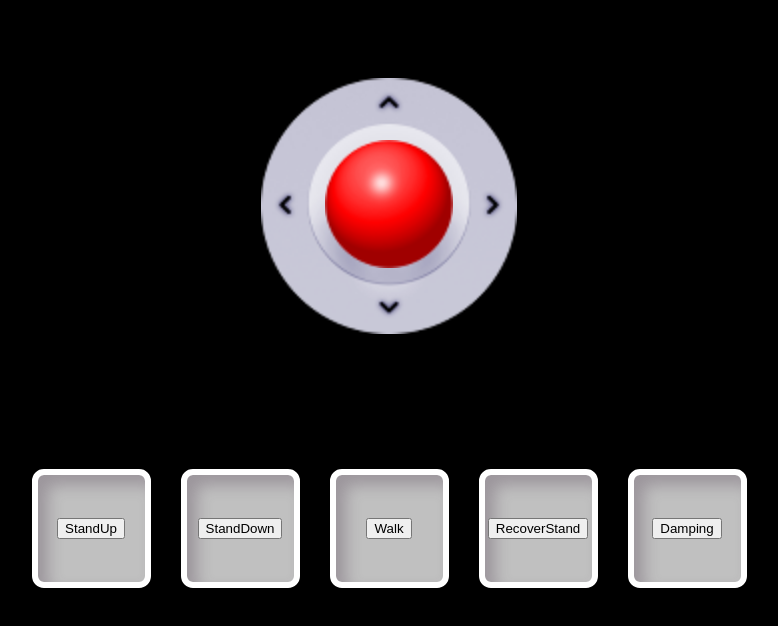
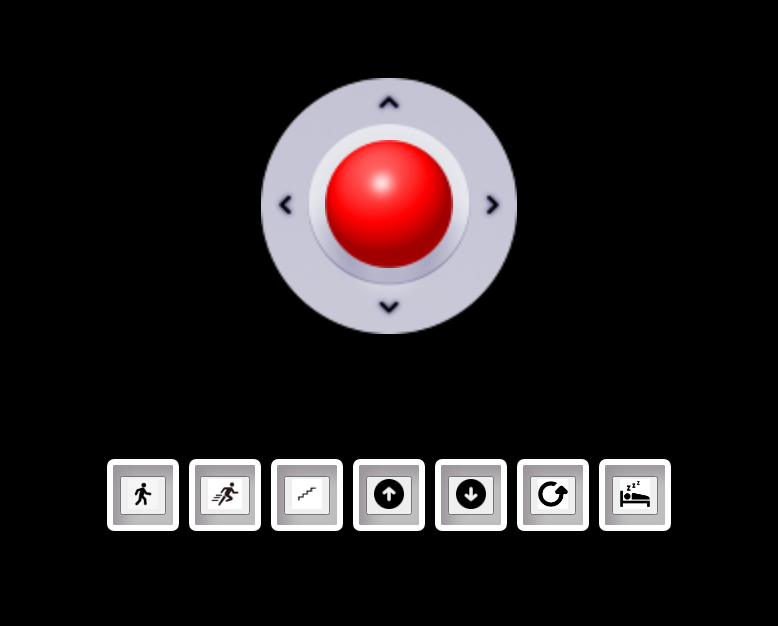
Before and after one commit to maggusscheppi/Go1, a plain HTML site: page Unitree/autostart/webMonitor/dist/myDog/index.html in a window 1280 px wide. Shown: the whole page, without its empty margins (251-1029 px from the left). Drawn offline with Linux system fonts and the light colour scheme.

Commit message:
Add files via upload
changing button descriptions to pics

```diff
--- a/Unitree/autostart/webMonitor/dist/myDog/boxes.css
+++ b/Unitree/autostart/webMonitor/dist/myDog/boxes.css
@@ -18,14 +18,14 @@ body {
 
 .item {
 	float: left;
-	width: 77px;
-	height: 77px;
+	width: 50px;
+	height: 50px;
 	background-color: #C0C0C0;
 	border: 6px solid white;
 	border-radius: 10%;
 	color: white;
-	margin: 15px;
-	padding: 15px;
+	margin: 5px;
+	padding: 5px;
 	text-align: center;
 	display: flex;
 	align-items: center;
--- a/Unitree/autostart/webMonitor/dist/myDog/index.html
+++ b/Unitree/autostart/webMonitor/dist/myDog/index.html
@@ -20,15 +20,19 @@
 </div>
 
 <div class="container">
-	<div class="item" id="forward"><button onclick="javascript:sendData('controller/action','standUp');">StandUp</button>
+	<div class="item" id="left"><button onclick="javascript:sendData('controller/action','walk');"><img src='walk.jpg' height=30px;/></button>
 	</div>
-	<div class="item" id="backward"><button onclick="javascript:sendData('controller/action','standDown');">StandDown</button>
+	<div class="item" id="left"><button onclick="javascript:sendData('controller/action','run');"><img src='run.jpg' height=30px;/></button>
 	</div>
-	<div class="item" id="left"><button onclick="javascript:sendData('controller/action','walk');">Walk</button>
+	<div class="item" id="left"><button onclick="javascript:sendData('controller/action','climb');"><img src='stairs.jpg' height=30px;/></button>
 	</div>
-	<div class="item" id="right"><button onclick="javascript:sendData('controller/action','recoverStand');">RecoverStand</button>
+	<div class="item" id="forward"><button onclick="javascript:sendData('controller/action','standUp');"><img src='up.png' height=30px;/></button>
 	</div>
-	<div class="item" id="stop"><button onclick="javascript:sendData('controller/action','damping');">Damping</button>
+	<div class="item" id="backward"><button onclick="javascript:sendData('controller/action','standDown');"><img src='down.png' height=30px;/></button>
+	</div>
+	<div class="item" id="right"><button onclick="javascript:sendData('controller/action','recoverStand');"><img src='recover.png' height=30px;/></button>
+	</div>
+	<div class="item" id="stop"><button onclick="javascript:sendData('controller/action','damping');"><img src='damping.png' height=30px;/></button>
 	</div>
 	<script type="text/javascript">connect();</script>
 
```
Also changed, not shown: Unitree/autostart/webMonitor/dist/myDog/damping.png (added), Unitree/autostart/webMonitor/dist/myDog/down.png (added), Unitree/autostart/webMonitor/dist/myDog/go1_joystick.js (line endings or trailing spaces), Unitree/autostart/webMonitor/dist/myDog/mqtt_util.js (line endings or trailing spaces), Unitree/autostart/webMonitor/dist/myDog/mqttws31.js (line endings or trailing spaces), Unitree/autostart/webMonitor/dist/myDog/recover.png (added), Unitree/autostart/webMonitor/dist/myDog/run.jpg (added), Unitree/autostart/webMonitor/dist/myDog/stairs.jpg (added), Unitree/autostart/webMonitor/dist/myDog/up.png (added), Unitree/autostart/webMonitor/dist/myDog/walk.jpg (added).
